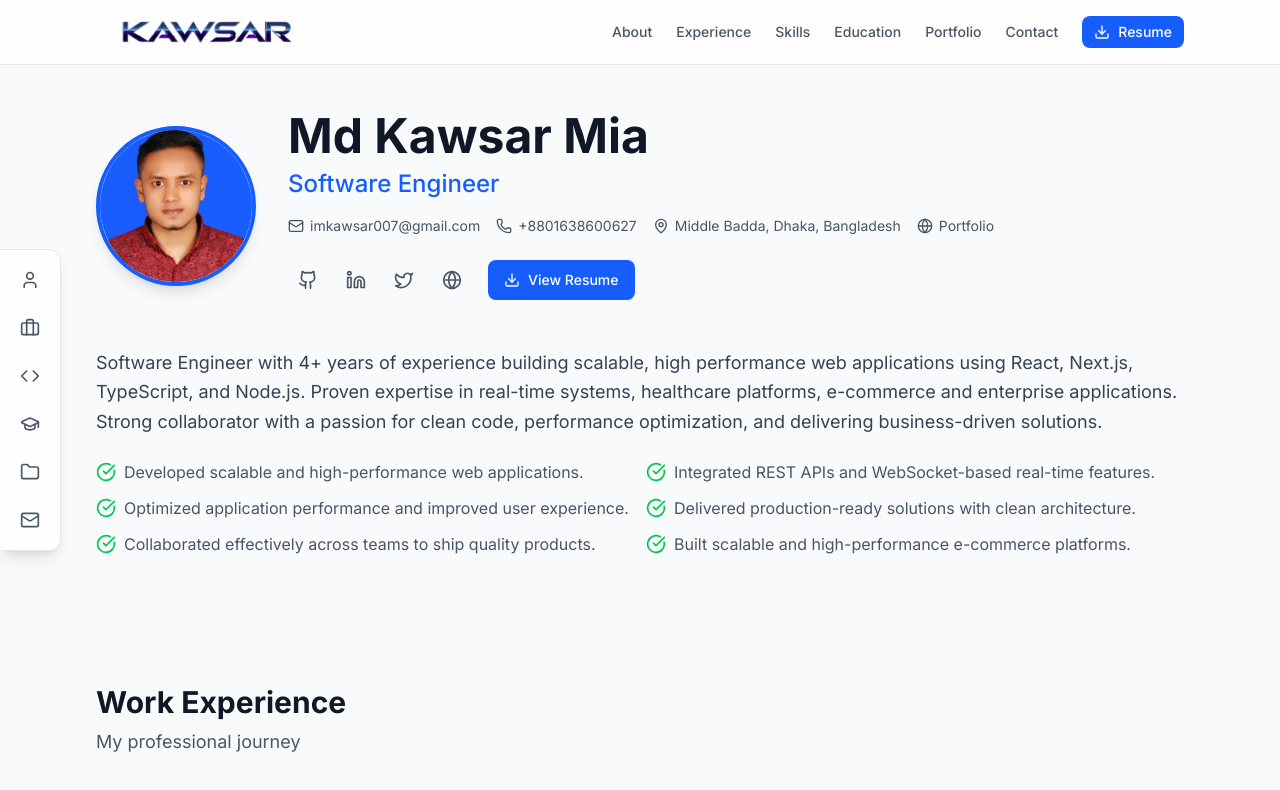
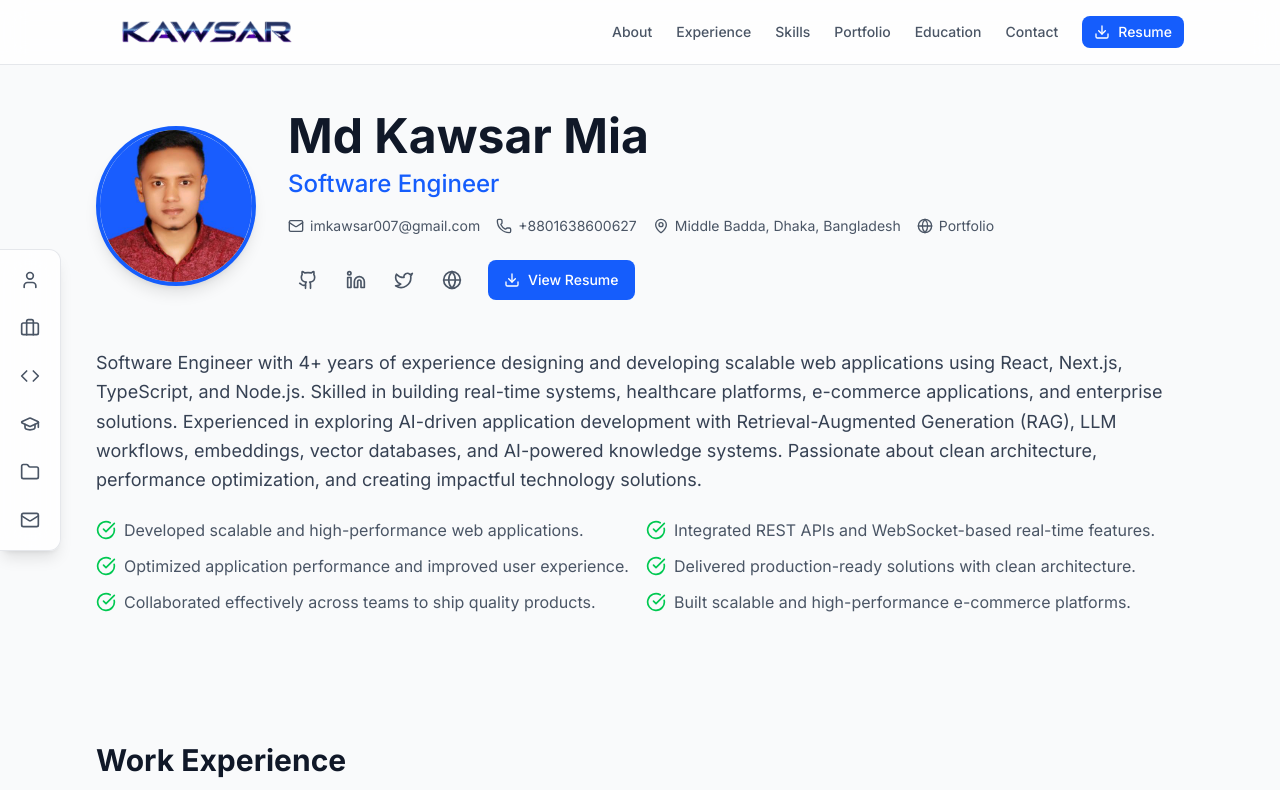
Before and after one commit to kawsar007/portfolio-latest, a Next.js app: page / in a window 1280 px wide. Shown: the top 790 px of the page. Built offline with nearby package versions, Linux system fonts and the light colour scheme.

Commit message:
feat: reorganize component imports and update profile summary for clarity and detail

```diff
--- a/src/app/page.tsx
+++ b/src/app/page.tsx
@@ -1,18 +1,17 @@
-import { Container } from '@/components/ui';
-import {
-  ProfileHeader,
-  Summary,
-  ExperienceTimeline,
-  SkillsSection,
-  EducationSection,
-  CertificationsSection,
-  LanguagesSection,
-} from '@/components/resume';
 import { ContactSection } from '@/components/contact';
 import { ProjectGrid } from '@/components/portfolio';
-import { Section } from '@/components/ui';
+import {
+  CertificationsSection,
+  EducationSection,
+  ExperienceTimeline,
+  LanguagesSection,
+  ProfileHeader,
+  SkillsSection,
+  Summary,
+} from '@/components/resume';
+import { Container, Section } from '@/components/ui';
+import { ArrowRight } from 'lucide-react';
 import Link from 'next/link';
-import { ArrowRight } from 'lucide-react';
 
 export default function HomePage() {
   return (
@@ -28,15 +27,6 @@ export default function HomePage() {
 
       {/* Skills Section */}
       <SkillsSection />
-
-      {/* Education Section */}
-      <EducationSection />
-
-      {/* Certifications Section */}
-      <CertificationsSection />
-
-      {/* Languages Section */}
-      <LanguagesSection />
 
       {/* Featured Projects */}
       <Section
@@ -56,6 +46,17 @@ export default function HomePage() {
         </div>
       </Section>
 
+      {/* Education Section */}
+      <EducationSection />
+
+      {/* Certifications Section */}
+      <CertificationsSection />
+
+      {/* Languages Section */}
+      <LanguagesSection />
+
+
+
       {/* Contact Section */}
       <ContactSection />
     </Container>
--- a/src/components/layout/Header.tsx
+++ b/src/components/layout/Header.tsx
@@ -11,8 +11,9 @@ const navItems = [
   { href: '/#about', label: 'About' },
   { href: '/#experience', label: 'Experience' },
   { href: '/#skills', label: 'Skills' },
+  { href: '/portfolio', label: 'Portfolio' },
   { href: '/#education', label: 'Education' },
-  { href: '/portfolio', label: 'Portfolio' },
+
   { href: '/#contact', label: 'Contact' },
 ];
 
--- a/src/data/profile.ts
+++ b/src/data/profile.ts
@@ -115,10 +115,14 @@ export const profile: Profile = {
   // PROFESSIONAL SUMMARY
   // Keep this concise: 2-4 sentences that capture who you are professionally
   // -------------------------------------------------------------------------
-  summary: `Software Engineer with 4+ years of experience building scalable, high performance web
-applications using React, Next.js, TypeScript, and Node.js. Proven expertise in real-time systems,
-healthcare platforms, e-commerce and enterprise applications. Strong collaborator with a passion for clean
-code, performance optimization, and delivering business-driven solutions.`,
+
+  summary: `Software Engineer with 4+ years of experience designing and developing scalable web applications using React, Next.js, TypeScript, and Node.js. Skilled in building real-time systems, healthcare platforms, e-commerce applications, and enterprise solutions. Experienced in exploring AI-driven application development with Retrieval-Augmented Generation (RAG), LLM workflows, embeddings, vector databases, and AI-powered knowledge systems. Passionate about clean architecture, performance optimization, and creating impactful technology solutions.
+`,
+
+  //   summary: `Software Engineer with 4+ years of experience building scalable, high performance web
+  // applications using React, Next.js, TypeScript, and Node.js. Proven expertise in real-time systems,
+  // healthcare platforms, e-commerce and enterprise applications. Strong collaborator with a passion for clean
+  // code, performance optimization, and delivering business-driven solutions.`,
 
   // -------------------------------------------------------------------------
   // KEY HIGHLIGHTS
```
